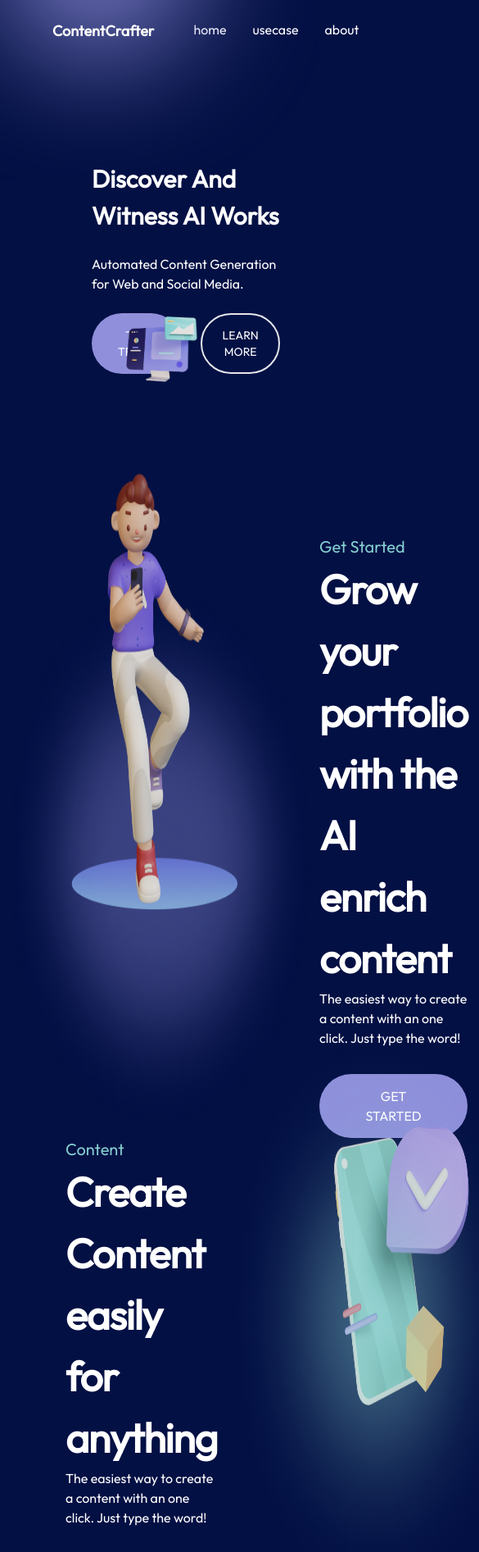
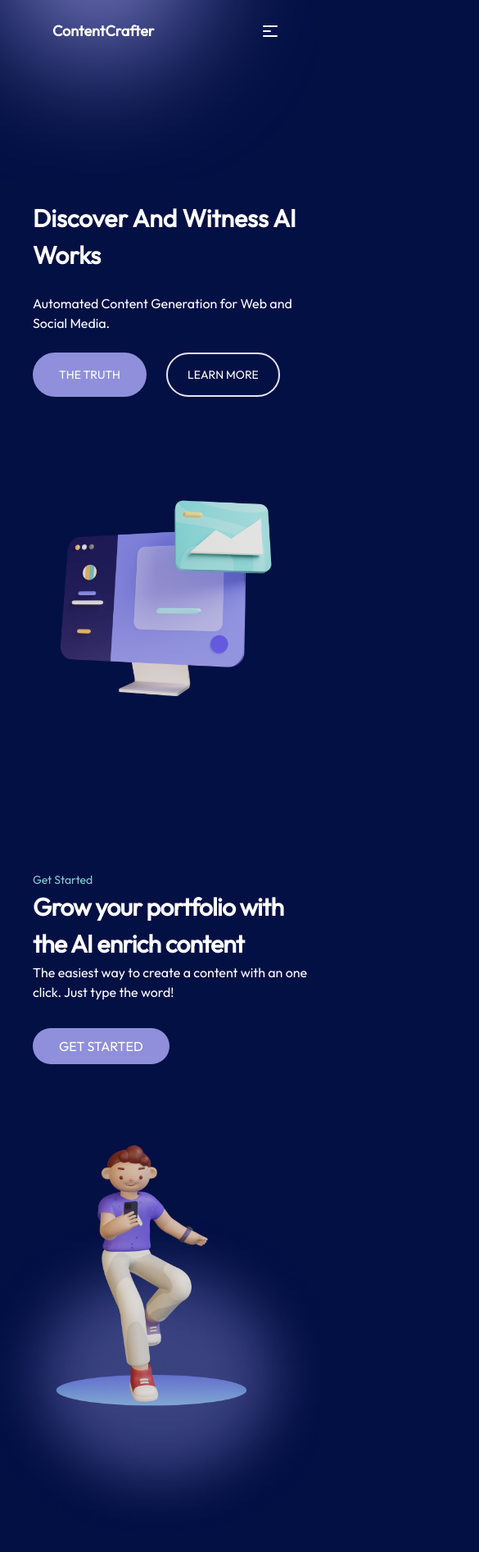
Before and after one commit to anaskhan28/ContentCrafter, a React (Vite) app in the folder content-crafter/: page / in a window 390 px wide. Shown: the part 40-1933 px from the top of the page at 82% size, 585 px wide, since content can reach past the window. Built offline with nearby package versions, Linux system fonts and the light colour scheme.

Commit message:
responsiveness added

```diff
--- a/content-crafter/package.json
+++ b/content-crafter/package.json
@@ -11,9 +11,12 @@
   "dependencies": {
     "@types/react-router-dom": "^5.3.3",
     "axios": "^1.3.4",
+    "hamburger-react": "^2.5.0",
     "openai": "^3.2.1",
     "react": "^18.2.0",
     "react-dom": "^18.2.0",
+    "react-hamburger-icon": "^1.0.2",
+    "react-icons": "^4.8.0",
     "react-router-dom": "^6.9.0"
   },
   "devDependencies": {
--- /dev/null
+++ b/content-crafter/src/components/Footer.tsx
@@ -0,0 +1,16 @@
+import React from 'react'
+
+function Footer() {
+  return (
+    <footer className='mt-20'>
+        <div className='h-[2px] bg-gradient-to-r from-sky-500 to-indigo-500'></div>
+
+        <div className='flex flex-row justify-between'>
+        <h1 className='cursor-pointer text-lg  m-4'>ContentCrafter</h1>
+        <h1 className='cursor-pointer text-lg  m-0 mr-8 md:m-4 md:mr-20  flex justify-center items-center text-center'>Made with ❤️ <a href='https://anaskhan28.vercel.app/'>Anas Khan</a></h1>
+        </div>
+       </footer>
+  )
+}
+
+export default Footer
--- a/content-crafter/src/components/Navbar.tsx
+++ b/content-crafter/src/components/Navbar.tsx
@@ -1,31 +1,64 @@
-import React from 'react'
-import circle from '../assets/circle.svg'
-import {Link} from 'react-router-dom';
+import React, { useState } from 'react';
+import circle from '../assets/circle.svg';
+import { Link } from 'react-router-dom';
+import { HiOutlineMenuAlt1 } from 'react-icons/hi';
+import { GrFormClose } from 'react-icons/gr';
+
 function Navbar() {
+  const [isOpen, setOpen] = useState(false);
 
-    return (
-        <div className="relative">
-        <img className="absolute -top-20" src={circle}/>
+//   const toggleMenu = () => {
+//     setOpen(!isOpen);
+//   };
+
+const toggleMenu = () =>{
+    setOpen(!isOpen);
+}
 
 
-      <div className='flex gap-4 justify-between m-12'>
+  return (
+    <div className="relative">
+      <img className="absolute -top-20" src={circle} />
 
-          <div className=' cursor-pointer font-bold text-lg relative m-4'>ContentCrafter</div>
-          <div className='flex gap-8'>
-
-              <ol className='cursor-pointer m-4  gap-8 flex flex-row'>
-                  <li><Link to='/'>home</Link></li>
-                  <li ><Link to='/usecase'>usecase</Link></li>
-                  <li ><Link to='/about'>about</Link></li>
-              </ol>
-
-
-
+      <div className="flex gap-4 justify-between m-12">
+        <div className="cursor-pointer font-bold text-lg relative m-4">
+          ContentCrafter
         </div>
 
+        <div className="relative flex items-center">
+          <div className="md:hidden">
+            {isOpen ? (
+              <GrFormClose
+                className="text-2xl bg-white cursor-pointer"
+                onClick={toggleMenu}
+              />
+            ) : (
+              <HiOutlineMenuAlt1
+                className="text-2xl cursor-pointer"
+                onClick={toggleMenu}
+              />
+            )}
+          </div>
+
+          <ol
+            className={`${
+              isOpen ? 'flex flex-col items-center ml-4 gap-4 mt-6' : 'hidden'
+            } md:flex md:flex-row md:gap-8 cursor-pointer md:mt-4`}
+          >
+            <li>
+              <Link to="/">home</Link>
+            </li>
+            <li>
+              <Link to="/usecase">usecase</Link>
+            </li>
+            <li>
+              <Link to="/about">about</Link>
+            </li>
+          </ol>
+        </div>
       </div>
-      </div>
-  )
+    </div>
+  );
 }
 
-export default Navbar
+export default Navbar;
--- a/content-crafter/src/pages/Home.tsx
+++ b/content-crafter/src/pages/Home.tsx
@@ -8,12 +8,13 @@ import email from '../assets/email.png';
 import social from '../assets/social.png';
 import {Link} from 'react-router-dom';
 import ServiceCard from '../components/Card';
+import Footer from '../components/Footer';
 function Home() {
   return (
-    <div className='relative'>
+    <div className='relative overflow-hidden'>
 
-        <section className='section flex flex-col justify-between m-12 mt-32  md:flex-row'>
-          <div className='info-side max-w-sm flex flex-col gap-6 ml-16'>
+        <section className='section flex flex-col m-2 md:justify-between md:m-12 mt-32  md:flex-row'>
+          <div className='info-side max-w-sm flex flex-col gap-6 ml-8 md:ml-16'>
            <div className=' relative text-[30px] md:text-[50px] font-bold'>Discover And Witness AI Works</div>
            <p>Automated Content Generation for Web and Social Media.</p>
            <div className='flex gap-6 cursor-pointer'>
@@ -22,40 +23,43 @@ function Home() {
            </div>
           </div>
           <div className='img-side -mt-20'>
-          <img className='md:w-full w-[100px] mx-auto ' src={Pc} alt="" />
+          <img className='md:w-full mt-44 md:mt-0 w-[300px] mx-auto ' src={Pc} alt="" />
           </div>
           {/* <img className=' max-w-[50vw] absolute left-[50%] -top-[45%] overflow-x-hidden' src={circle2}/> */}
         </section>
 
 
-       <section className='flex justify-between align-baseline mt-24'>
-        <img className='' src={boy}/>
-          <div className='flex-col pt-20 pr-20'>
-          <span className='text-[#84CECF] text-xl pb-4'>Get Started</span>
-          <p className='text-[50px] font-bold max-w-md tracking-tight'>Grow your portfolio with the AI enrich content</p>
-          <p className='max-w-[350px] pb-8'>The easiest way to create a content with an one click. Just type the word! </p>
-          <button className=' rounded-full bg-[#8F8FDB] pr-12 pl-12 pt-[15px] pb-[15px] '><Link to='/usecase'>GET STARTED</Link></button>
+       <section className='flex flex-col justify-center md:flex-row m-2 md:justify-between align-baseline mt-24'>
+        <img className=' mt-24 md:mt-0 hidden md:block' src={boy}/>
+          <div className='flex-col justify-center  pt-20 pl-8 md:pl-0 md:pr-20'>
+          <span className='text-[#84CECF] md:text-xl text-sm pb-4'>Get Started</span>
+          <p className='text-[30px] md:text-[50px] font-bold max-w-md tracking-tight'>Grow your portfolio with the AI enrich content</p>
+          <p className='md:max-w-[350px] pb-8'>The easiest way to create a content with an one click. Just type the word! </p>
+          <button className=' rounded-full pr-8 pl-8 pt-[10px] pb-[10px] bg-[#8F8FDB] md:pr-12 md:pl-12 md:pt-[15px] md:pb-[15px] '><Link to='/usecase'>GET STARTED</Link></button>
 
+          </div>
+          <div className='img-side -mt-20'>
+          <img className='md:hidden mt-44 md:mt-0 flex -ml-[40px] max-w-md mx-auto ' src={boy} alt="" />
           </div>
        </section>
 
-       <section className='flex justify-between align-baseline'>
-          <div className='flex-col pl-20'>
-          <span className='text-[#84CECF] text-xl pb-4'>Content</span>
-          <p className='text-[50px] font-bold max-w-md tracking-tight'>Create Content easily for anything</p>
-          <p className='max-w-[350px] pb-8'>The easiest way to create a content with an one click. Just type the word! </p>
-          <button className=' rounded-full bg-[#8F8FDB] pr-12 pl-12 pt-[15px] pb-[15px] '><Link to='/usecase'>JUST A CLICK</Link></button>
+       <section className='flex flex-col justify-center md:flex-row m-2 md:justify-between align-baseline'>
+          <div className='flex-col justify-center  pt-20 pl-8  md:pl-20'>
+          <span className='text-[#84CECF] md:text-xl text-sm pb-4'>Content</span>
+          <p className='text-[30px] md:text-[50px] font-bold max-w-md tracking-tight'>Create Content easily for anything</p>
+          <p className='md:max-w-[350px] pb-8'>The easiest way to create a content with an one click. Just type the word! </p>
+          <button className=' rounded-full pr-8 pl-8 pt-[10px] pb-[10px] bg-[#8F8FDB] md:pr-12 md:pl-12 md:pt-[15px] md:pb-[15px]'><Link to='/usecase'>JUST A CLICK</Link></button>
 
           </div>
-          <img className='mt-[-150px]' src={phone}/>
+          <img className='mt-[20px] md:mt-[-150px]' src={phone}/>
 
 
        </section>
 
        <section className='shop flex flex-col justify-center items-center mb-44'>
-       <div className='text-[#84CECF] text-lg pb-4'>CREATE</div>
-       <p className='text-[50px] font-bold max-w-lg text-center tracking-tight leading-normal'>Awesome Content Simplified</p>
-       <div className='flex flex-row gap-8 mt-20'>
+       <div className='text-[#84CECF] md:text-xl text-sm pb-4'>CREATE</div>
+       <p className='text-[30px] md:text-[50px] font-bold max-w-lg text-center tracking-tight leading-normal'>Awesome Content Simplified</p>
+       <div className='flex flex-col md:flex-row gap-36 md:8 mt-20'>
        <ServiceCard
         image={shop}
         title='Keyword Extractor'
@@ -77,14 +81,7 @@ function Home() {
        </div>
        </section>
 
-       <footer className='mt-20'>
-        <div className='h-[2px] bg-gradient-to-r from-sky-500 to-indigo-500'></div>
-
-        <div className='flex flex-row justify-between'>
-        <h1 className='cursor-pointer text-lg  m-4'>ContentCrafter</h1>
-        <h1 className='cursor-pointer text-lg  m-4 mr-20  flex justify-center items-center text-center'>Made with ❤️ <a href='https://anaskhan28.vercel.app/'>Anas Khan</a></h1>
-        </div>
-       </footer>
+      <Footer/>
 
     </div>
   )
--- a/content-crafter/src/pages/usecase.tsx
+++ b/content-crafter/src/pages/usecase.tsx
@@ -4,13 +4,14 @@ import shop from '../assets/shop.png';
 import email from '../assets/email.png';
 import social from '../assets/social.png';
 import ServiceCard from '../components/Card';
+import Footer from '../components/Footer';
 function usecase() {
   return (
     <div>
        <section className='shop flex flex-col justify-center items-center mb-44'>
-       <div className='text-[#84CECF] text-lg pb-4'>USECASE</div>
-       <p className='text-[50px] font-bold max-w-lg text-center tracking-tight leading-normal'>Awesome Content Tools</p>
-       <div className='grid grid-cols-3 gap-[8rem] mb-20 mt-20'>
+       <div className='text-[#84CECF] md:text-xl text-sm pb-4'>USECASE</div>
+       <p className='text-[30px] md:text-[50px] font-bold max-w-lg text-center tracking-tight leading-normal'>Awesome Content Tools</p>
+       <div className='grid md:grid-cols-3 gap-[8rem] mb-20 mt-20'>
        <ServiceCard
         image={shop}
         title='Keyword Extractor'
@@ -49,6 +50,7 @@ function usecase() {
       />
        </div>
        </section>
+       <Footer/>
     </div>
   )
 }
```
Also changed, not shown: 1 other file (tests, documents, lock files or other folders).
